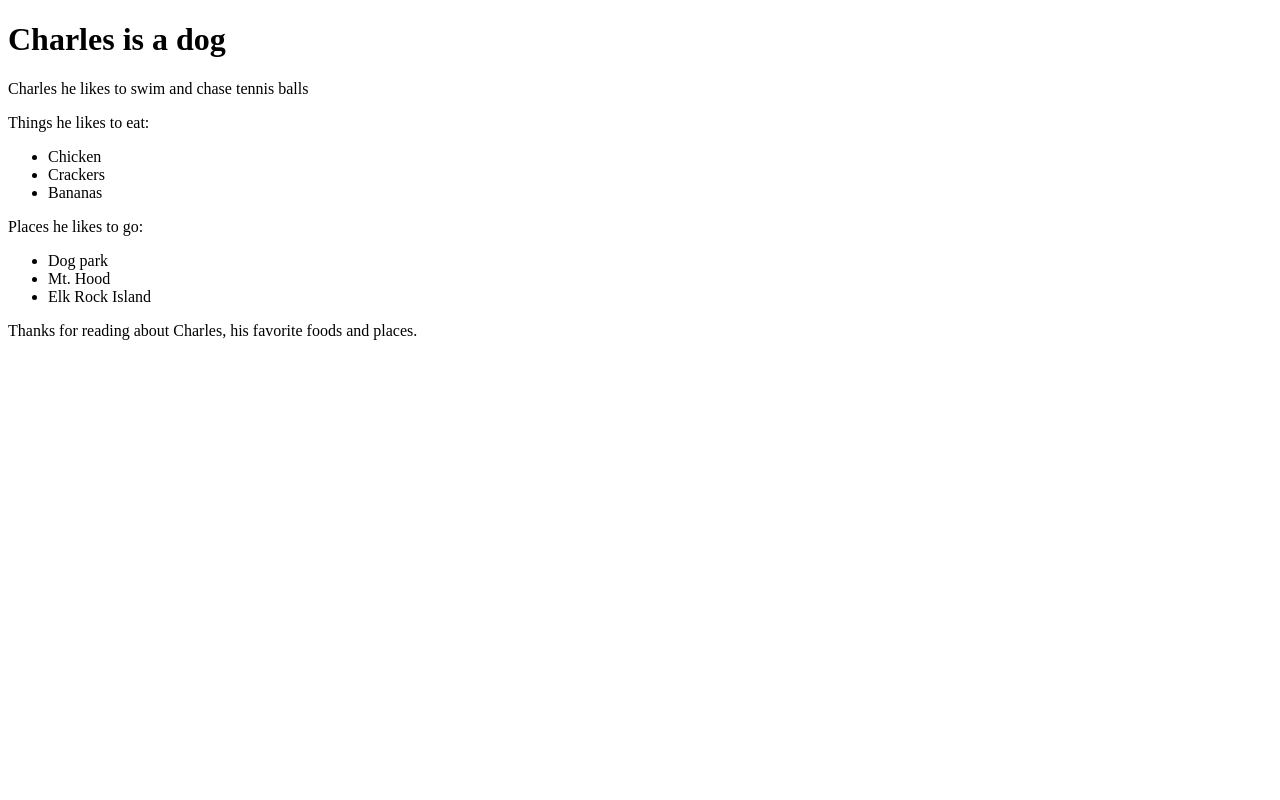
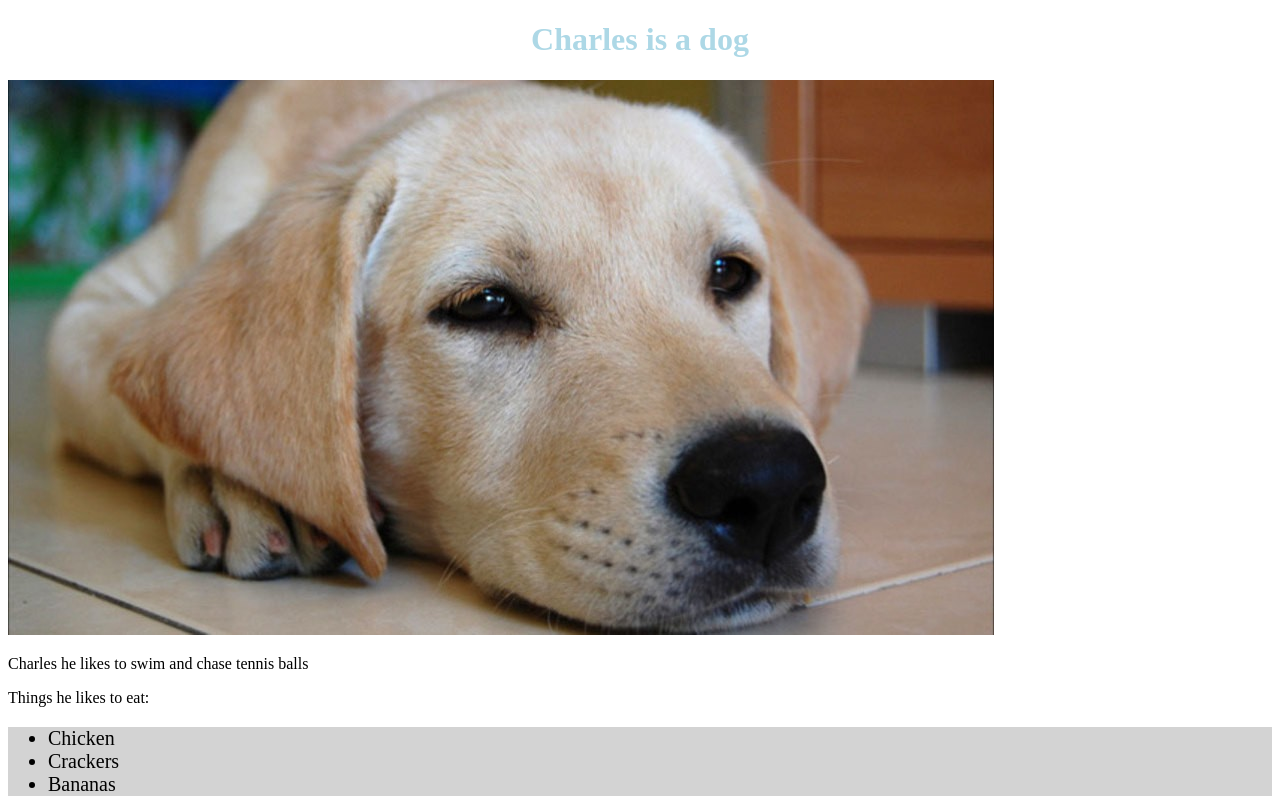
Before and after one commit to loewymalkov/pet-page, a plain HTML site: page pet-page.html in a window 1280 px wide. Shown: the top 800 px of the page. Drawn offline with Linux system fonts and the light colour scheme.

Commit message:
Add images and css styles

```diff
--- /dev/null
+++ b/css/styles.css
@@ -0,0 +1,17 @@
+h1 {
+  color: lightblue;
+  text-align: center;
+}
+
+h2 {
+  font-weight: bolder;
+  font-style: italic;
+  font-family: fantasy;
+}
+
+
+ul {
+  line-height: normal;
+  background-color: lightgray;
+  font-size: 20px;
+}
--- a/pet-page.html
+++ b/pet-page.html
@@ -1,11 +1,12 @@
 <!DOCTYPE html>
 <html>
 <head>
+  <link href="css/styles.css" rel="stylesheet" type="text/css">
   <title>Charle's page</title>
 </head>
 <body>
   <h1>Charles is a dog</h1>
-
+  <img src="img/lab.jpeg" alt="Not an actual picture of Charles">
   <p>Charles he likes to swim and chase tennis balls</p>
   <p>Things he likes to eat:</p>
   <ul>
```
Also changed, not shown: img/lab.jpeg (added).
